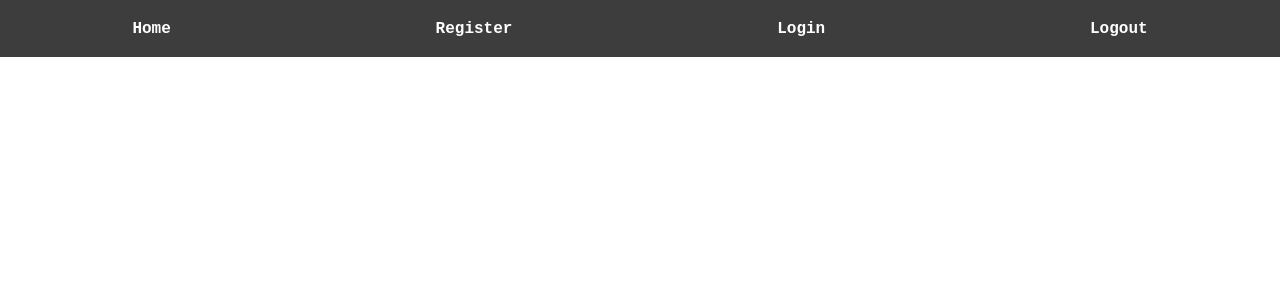
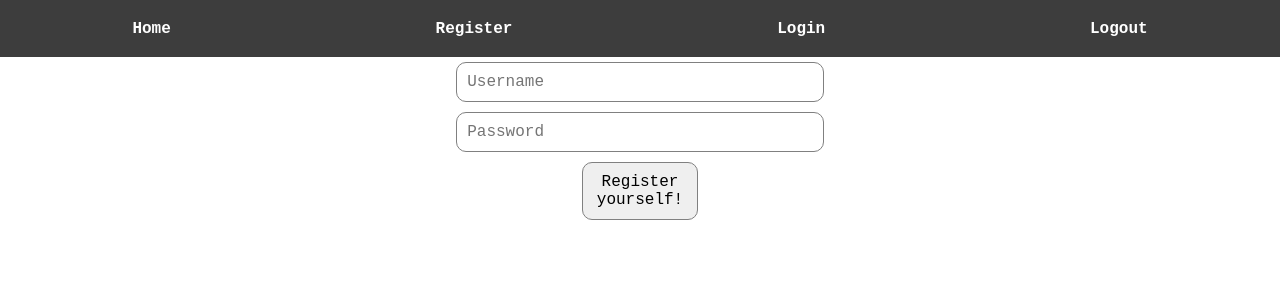
Before and after one commit to NandoTheessen/Pair-Me-LS-Winter-Hakathon-Submission, a React (Create React App) app in the folder pair-me-client/: page /register in a window 1280 px wide. Shown: the top 300 px of the page. Built offline with nearby package versions, Linux system fonts and the light colour scheme.

Commit message:
Made a dummy register page, with a dummy action and a dummy route.

```diff
--- a/pair-me-client/src/App.css
+++ b/pair-me-client/src/App.css
@@ -244,3 +244,41 @@ table {
 /****************************************************************************************************/
 /*** END WELCOME ***/
 /****************************************************************************************************/
+
+/****************************************************************************************************/
+/*** BEGIN REGISTER ***/
+/****************************************************************************************************/
+
+.register-container form {
+  display: flex;
+  flex-flow: column nowrap;
+  max-width: 100%;
+  align-items: center;
+}
+
+
+.register-container form input {
+  width: 30%;
+  margin: 5px;
+  padding: 10px;
+  border: 1px solid gray;
+  border-radius: 10px;
+  outline: none;
+  font-size: 1rem;
+  font-family: 'Courier New', Courier, monospace;
+}
+
+.register-container form button {
+  padding: 10px;
+  width: 10%;
+  margin: 5px;
+  border: 1px solid gray;
+  border-radius: 10px;
+  font-size: 1rem;
+  font-family: 'Courier New', Courier, monospace;
+}
+
+
+/****************************************************************************************************/
+/*** END REGISTER ***/
+/****************************************************************************************************/
--- a/pair-me-client/src/App.js
+++ b/pair-me-client/src/App.js
@@ -6,6 +6,7 @@ import {testAPI} from './actions/index';
 import Navigation from './components/Navigation';
 import Login from './components/Login';
 import Welcome from './components/Welcome';
+import Register from './components/Register';
 
 
 class App extends Component {
@@ -19,7 +20,7 @@ class App extends Component {
         <Switch>
           <Route exact path = '/' component = {Welcome} />
           <Route exact path = '/login' component = {Login} />
-
+          <Route exact path = '/register' component = {Register} />
 
 
           {/* Routes go here */}
--- a/pair-me-client/src/actions/index.js
+++ b/pair-me-client/src/actions/index.js
@@ -10,6 +10,9 @@ export const LOGGING_OUT = 'LOGGING_OUT';
 export const LOGGED_OUT = 'LOGGED_OUT';
 export const LOGGED_IN = 'LOGGED_IN';
 export const LOGGING_IN = 'LOGGING_IN';
+
+// Register Dispatches
+export const REGISTER = 'REGISTER';
 
 export const testAPI = () => {
     const sendTest = axios.get(`https://localhost:8000/api/`);
@@ -51,3 +54,12 @@ export const login = (user) => {
         console.log('Logged In: ', user);
     }
 }
+
+export const register = (user) => {
+    return dispatch => {
+        dispatch({type: REGISTER});
+
+
+        console.log('Registered: ', user);
+    }
+}
--- /dev/null
+++ b/pair-me-client/src/components/Register.js
@@ -0,0 +1,61 @@
+import React from 'react';
+import {withRouter} from 'react-router-dom';
+import {connect} from 'react-redux';
+import {register} from '../actions/index';
+
+
+class Register extends React.Component{
+
+    constructor(props){
+        super(props);
+        this.state = {
+            username: '',
+            password1: '',
+            password2: '',
+            email: '',
+        }
+    }
+
+    handleInput = event => {
+        event.preventDefault();
+        this.setState({
+            [event.target.name]: event.target.value
+        })
+    }
+
+    handleRegistration = event => {
+        event.preventDefault();
+        let user = {
+            username: this.state.username,
+            password1: this.state.password1,
+            password2: this.state.password2,
+            email: this.state.email
+
+        }
+        this.props.register(user);
+        //TODO: don't forget to make a register action
+    }
+
+    render(){
+
+        return(
+            <div className = 'register-container'>
+            <form onSubmit={this.handleLogin}>
+            <input type = 'text' name = 'username' value={this.state.username} onChange={this.handleInput} placeholder='Username'></input>
+            <input type = 'password' name = 'password' value={this.state.password} onChange={this.handleInput} placeholder='Password'></input>
+            <button type = 'submit'>Register yourself!</button>
+            </form>
+            </div>
+        )
+    }
+}
+
+const mapStateToProps = state => {
+    return {
+        isLoggedIn: state.isLoggedIn,
+    }
+}
+
+export default withRouter(connect(mapStateToProps, {
+    register,
+})(Register));
```
